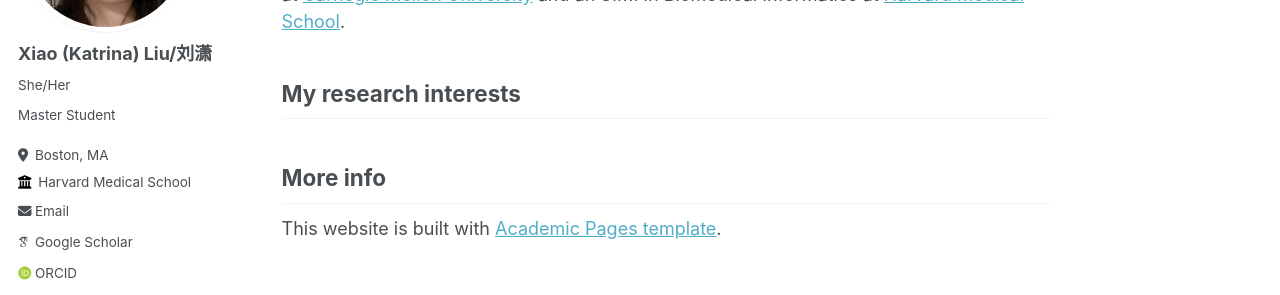
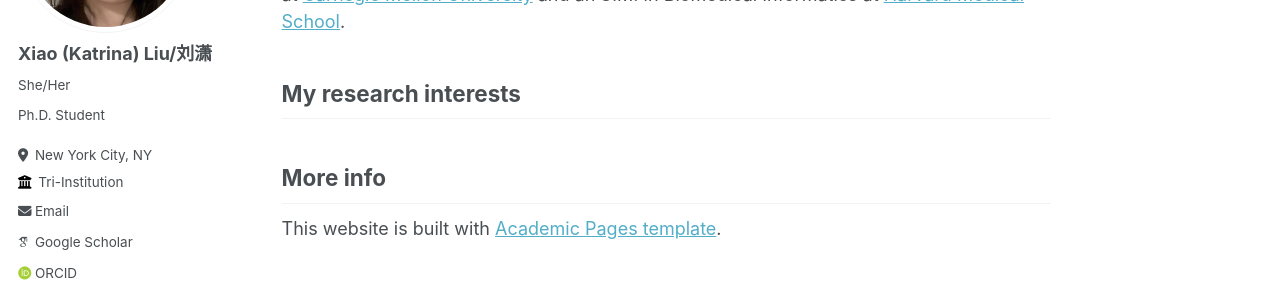
Before and after one commit to katrina-liu/katrina-liu.github.io, a Jekyll site: the page built from _pages/about.md, in a window 1280 px wide. Shown: the part 248-543 px from the top of the page. Built offline with Jekyll 4.4.1, drawn with Linux system fonts in a browser that asks for light colours; some web fonts are replaced.

Commit message:
Update _config.yml

```diff
--- a/_config.yml
+++ b/_config.yml
@@ -24,9 +24,9 @@ author:
   avatar           : "Liu_Katrina.jpg"
   name             : "Xiao (Katrina) Liu/刘潇"
   pronouns         : "She/Her"
-  bio              : "Master Student"
-  location         : "Boston, MA"
-  employer         : "Harvard Medical School"
+  bio              : "Ph.D. Student"
+  location         : "New York City, NY"
+  employer         : "Tri-Institution"
   uri              : # URL
   email            : "xliu@hms.harvard.edu"
 
```
